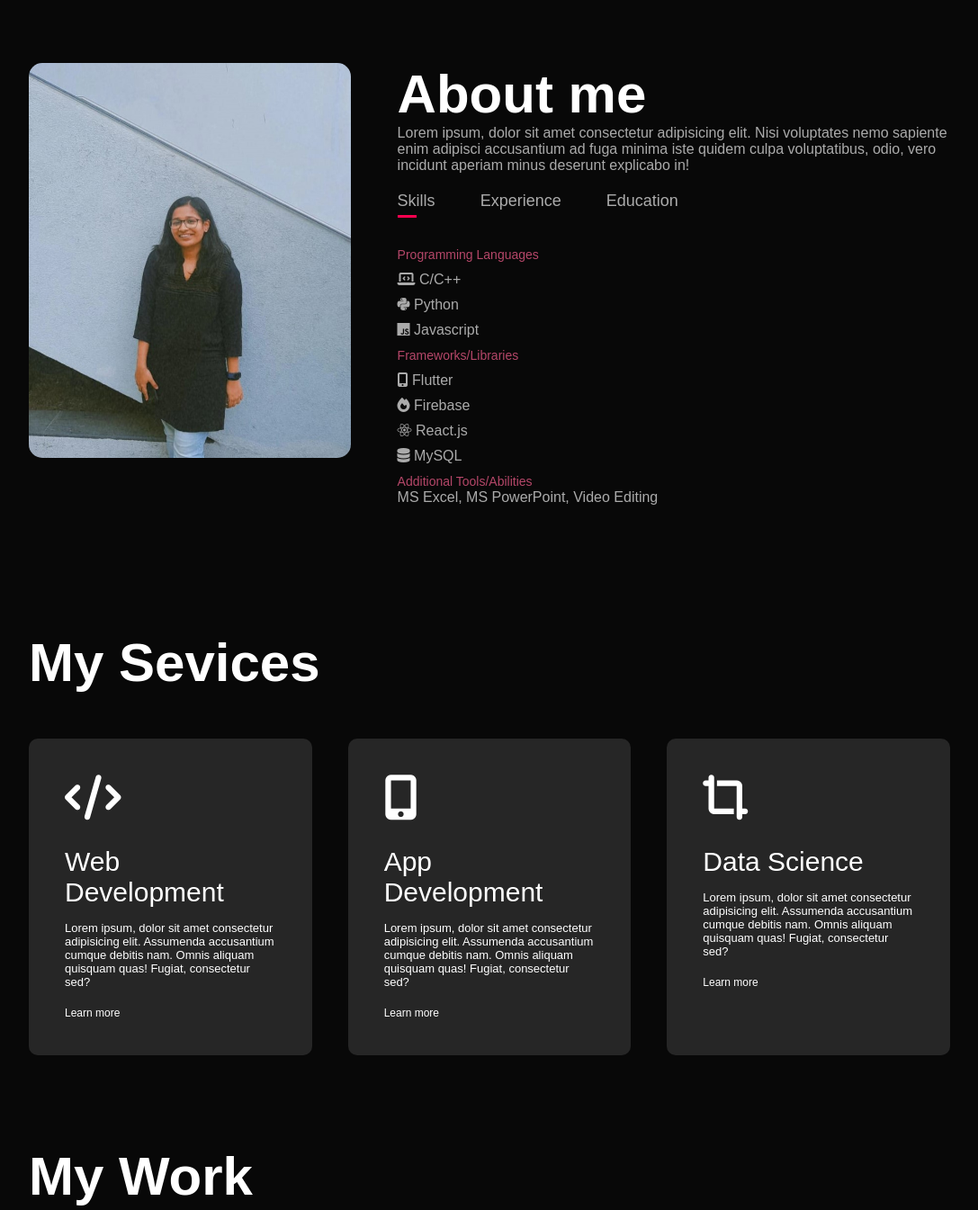
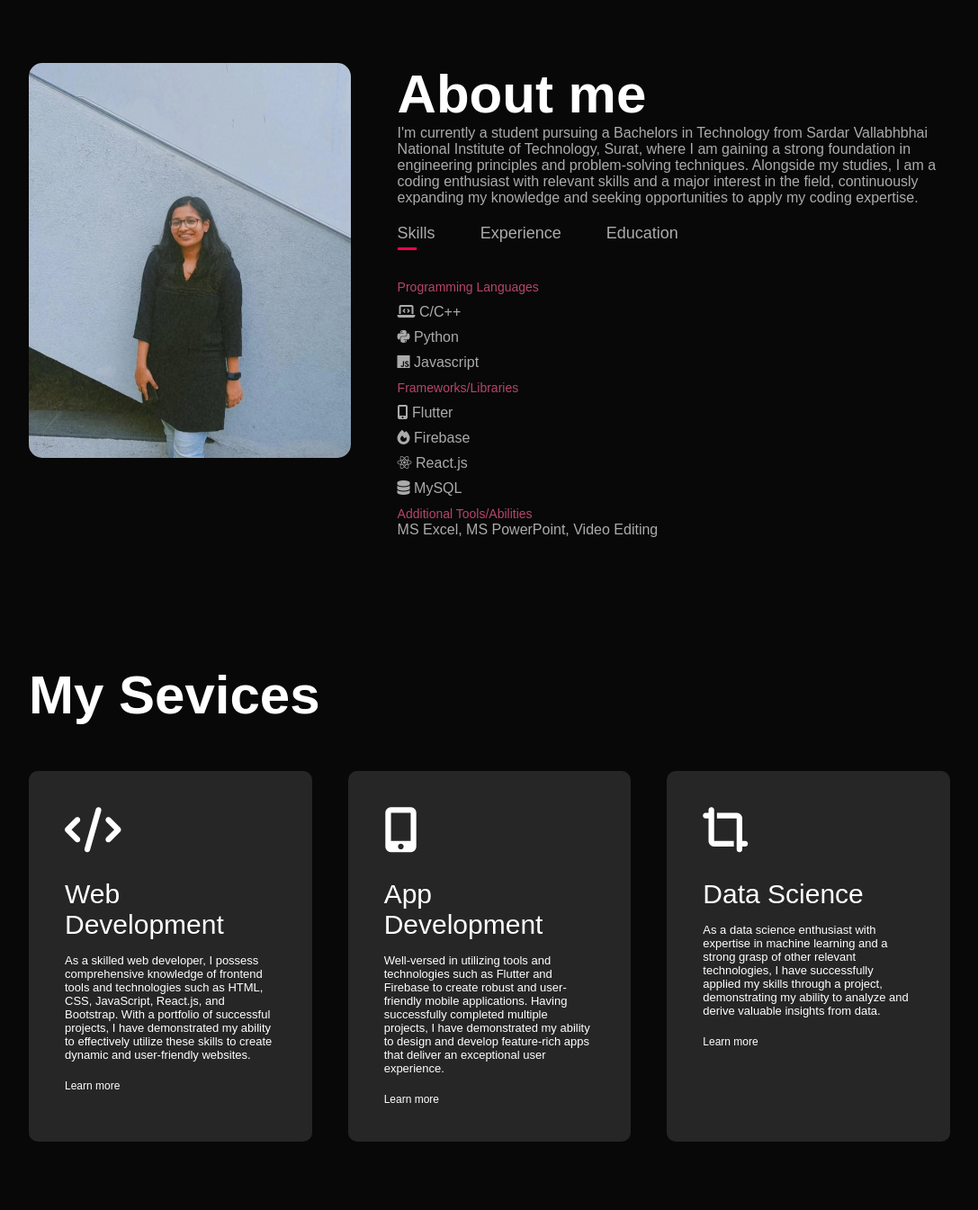
Before and after one commit to molishah/MoliShah, a plain HTML site: page index.html in a window 1280 px wide. Shown: the part 820-2165 px from the top of the page at 90% size, without its empty margins (96-1183 px from the left). Drawn offline with Linux system fonts and the light colour scheme.

Commit message:
updating description
about me, web developer, app developer, data science

```diff
--- a/index.html
+++ b/index.html
@@ -38,7 +38,7 @@
                 </div>
                 <div class="about-col-2">
                     <h1 class="sub-title">About me</h1>
-                    <p>Lorem ipsum, dolor sit amet consectetur adipisicing elit. Nisi voluptates nemo sapiente enim adipisci accusantium ad fuga minima iste quidem culpa voluptatibus, odio, vero incidunt aperiam minus deserunt explicabo in!</p>
+                    <p>I'm currently a student pursuing a Bachelors in Technology from Sardar Vallabhbhai National Institute of Technology, Surat, where I am gaining a strong foundation in engineering principles and problem-solving techniques. Alongside my studies, I am a coding enthusiast with relevant skills and a major interest in the field, continuously expanding my knowledge and seeking opportunities to apply my coding expertise.</p>
 
                     <div class="tab-titles">
                         <p class="tab-links active-link" onclick="opentab('skills')">Skills</p>
@@ -87,19 +87,19 @@
                 <div>
                     <i class="fa-solid fa-code"></i>
                     <h2>Web Development</h2>
-                    <p>Lorem ipsum, dolor sit amet consectetur adipisicing elit. Assumenda accusantium cumque debitis nam. Omnis aliquam quisquam quas! Fugiat, consectetur sed?</p>
+                    <p>As a skilled web developer, I possess comprehensive knowledge of frontend tools and technologies such as HTML, CSS, JavaScript, React.js, and Bootstrap. With a portfolio of successful projects, I have demonstrated my ability to effectively utilize these skills to create dynamic and user-friendly websites.</p>
                     <a href="#">Learn more</a>
                 </div>
                 <div>
                     <i class="fa-solid fa-mobile-screen-button"></i>
                     <h2>App Development</h2>
-                    <p>Lorem ipsum, dolor sit amet consectetur adipisicing elit. Assumenda accusantium cumque debitis nam. Omnis aliquam quisquam quas! Fugiat, consectetur sed?</p>
+                    <p> Well-versed in utilizing tools and technologies such as Flutter and Firebase to create robust and user-friendly mobile applications. Having successfully completed multiple projects, I have demonstrated my ability to design and develop feature-rich apps that deliver an exceptional user experience.</p>
                     <a href="#">Learn more</a>
                 </div>
                 <div>
                     <i class="fas fa-crop-alt"></i>
                     <h2>Data Science</h2>
-                    <p>Lorem ipsum, dolor sit amet consectetur adipisicing elit. Assumenda accusantium cumque debitis nam. Omnis aliquam quisquam quas! Fugiat, consectetur sed?</p>
+                    <p>As a data science enthusiast with expertise in machine learning and a strong grasp of other relevant technologies, I have successfully applied my skills through a project, demonstrating my ability to analyze and derive valuable insights from data.</p>
                     <a href="#">Learn more</a>
                 </div>
             </div>
```
